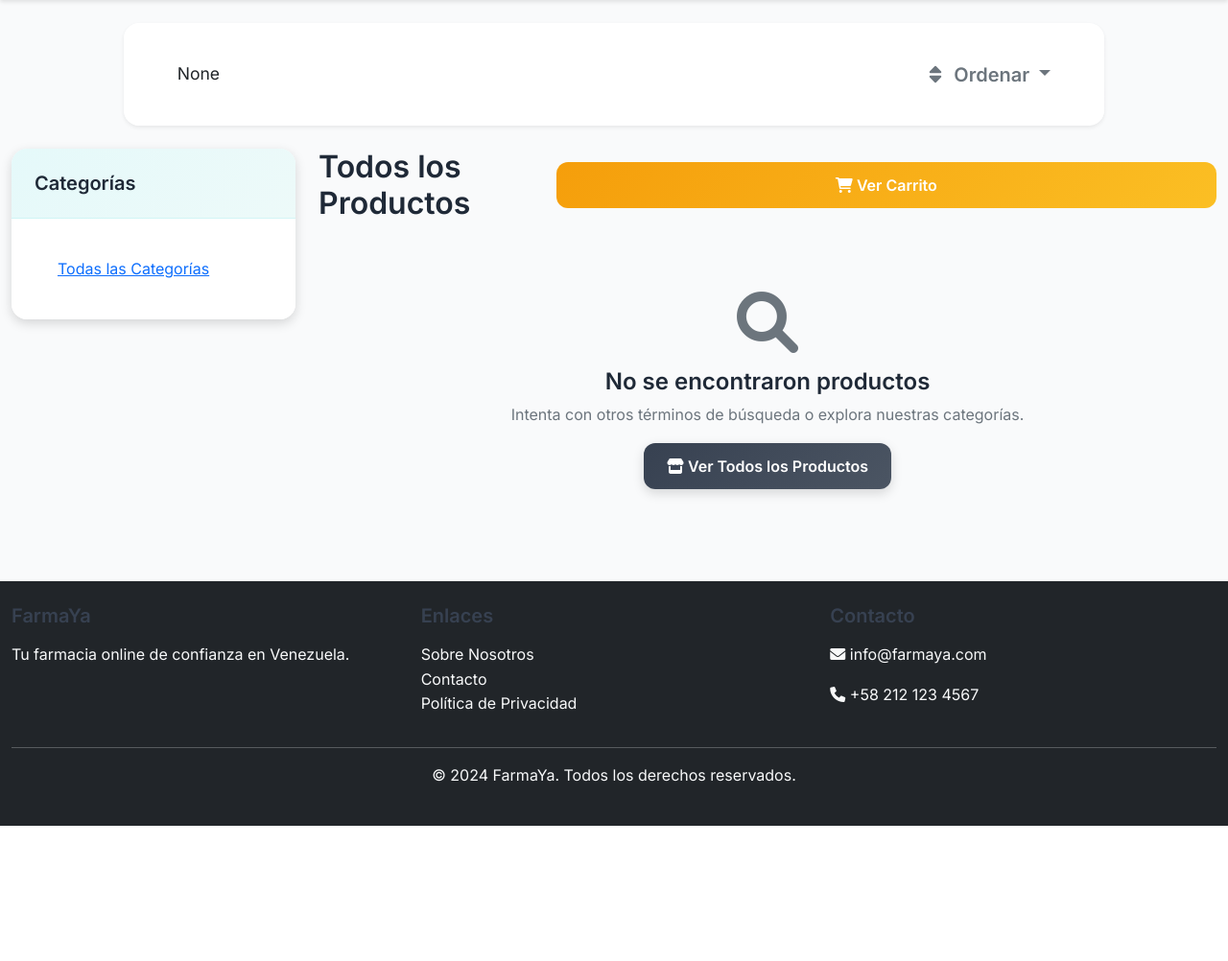
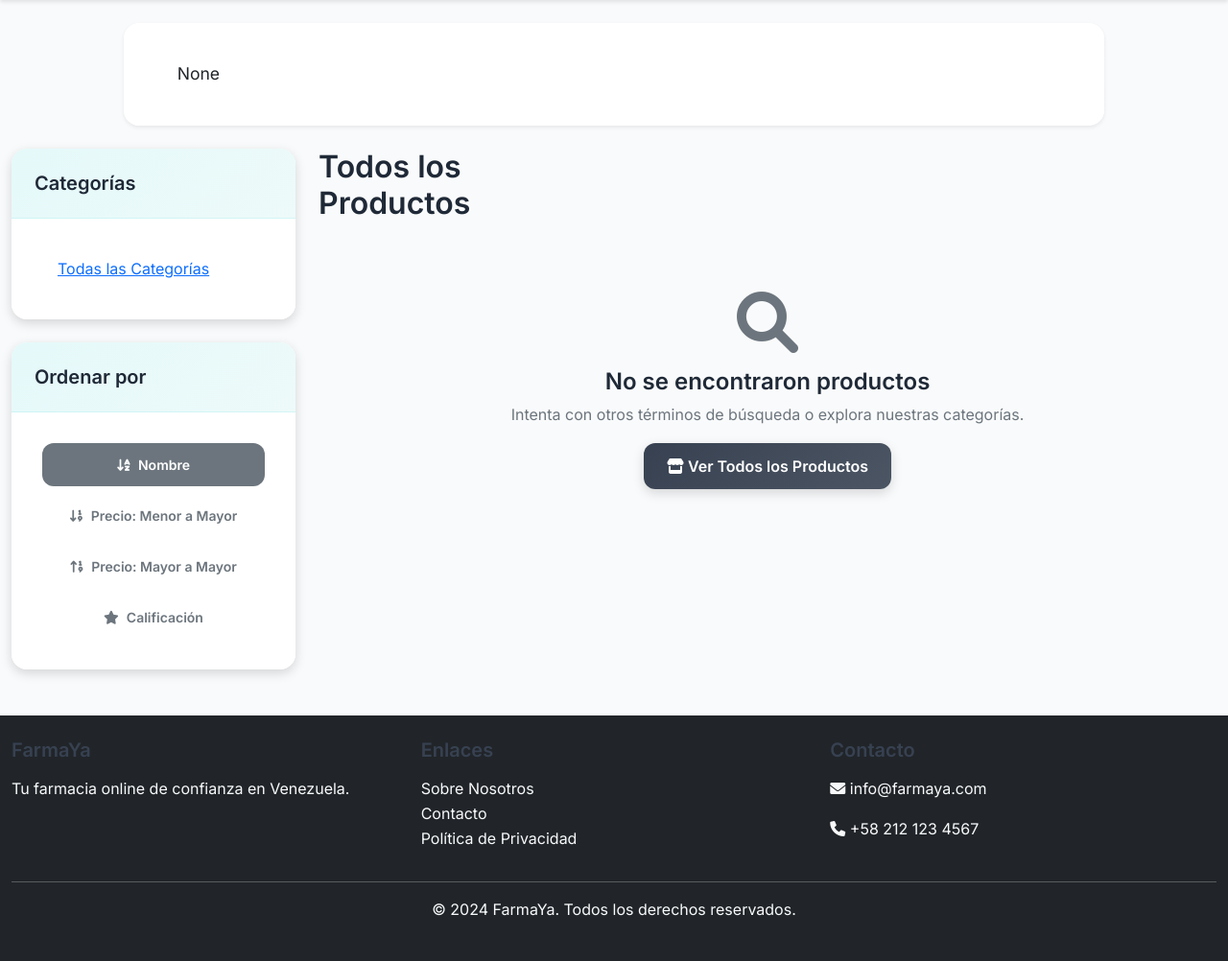
Before and after one commit to JustinnDev/Farmacia, a Django app: page /products/ in a window 1280 px wide. Shown: the part 81-1083 px from the top of the page at 96% size. Before the commit the page ends 942 px from the top, so only its background shows below. Run offline with Django 5.2, Linux system fonts and the light colour scheme; the visitor is signed in with stand-in values (Sample User, id 1); data that the repository does not hold is empty.

Commit message:
Bug frontend filtros

```diff
--- a/products/views.py
+++ b/products/views.py
@@ -238,29 +238,22 @@
 @require_GET
 @cache_page(60 * 15)  # Cache por 15 minutos
 def autocomplete(request):
-    """Endpoint API para autocompletado de productos"""
+    """Endpoint API para autocompletado de productos - solo nombres para completar la búsqueda"""
     query = request.GET.get('q', '').strip()
 
     if len(query) < 2:
         return JsonResponse({'results': []})
 
-    # Buscar productos que coincidan con la query
-    products = Product.objects.filter(
+    # Buscar nombres de productos únicos que coincidan con la query
+    product_names = Product.objects.filter(
         Q(is_active=True) &
-        (Q(name__icontains=query) |
-         Q(description__icontains=query) |
-         Q(brand__icontains=query))
-    ).select_related('category', 'pharmacy')[:10]  # Máximo 10 resultados
+        Q(name__icontains=query)
+    ).values_list('name', flat=True).distinct()[:8]  # Máximo 8 resultados únicos
 
     results = []
-    for product in products:
+    for name in product_names:
         results.append({
-            'id': product.id,
-            'name': product.name,
-            'price': float(product.discounted_price),
-            'category': product.category.name if product.category else 'Sin categoría',
-            'pharmacy': product.pharmacy.pharmacy_name,
-            'image_url': product.main_image.url if product.main_image else None,
+            'name': name,
         })
 
     return JsonResponse({'results': results})
--- a/templates/products/product_list.html
+++ b/templates/products/product_list.html
@@ -67,25 +67,25 @@
         const item = document.createElement('div');
         item.className = 'autocomplete-item p-2 border-bottom cursor-pointer';
         item.onclick = () => {
-            window.location.href = `/products/${product.id}/`;
+            // Completar el campo de búsqueda con el nombre del producto
+            searchInput.value = product.name;
+            // Ocultar las sugerencias
+            autocompleteResults.classList.remove('show');
+            autocompleteResults.classList.add('hide');
+            setTimeout(() => {
+                autocompleteResults.style.display = '';
+            }, 200);
+            // Ejecutar automáticamente la búsqueda
+            searchInput.form.submit();
         };
 
         item.innerHTML = `
             <div class="d-flex align-items-center">
                 <div class="flex-shrink-0 me-2">
-                    ${product.image_url ?
-                        `<img src="${product.image_url}" alt="${product.name}" class="rounded" style="width: 40px; height: 40px; object-fit: cover;">` :
-                        `<div class="bg-light rounded d-flex align-items-center justify-content-center" style="width: 40px; height: 40px;">
-                            <i class="fas fa-pills text-muted"></i>
-                        </div>`
-                    }
+                    <i class="fas fa-search text-muted"></i>
                 </div>
                 <div class="flex-grow-1">
-                    <div class="fw-bold text-truncate">${product.name}</div>
-                    <small class="text-muted">${product.category} • ${product.pharmacy}</small>
-                </div>
-                <div class="flex-shrink-0 text-end">
-                    <div class="fw-bold text-success">${product.price.toFixed(2)} USD</div>
+                    <div class="fw-bold">${product.name}</div>
                 </div>
             </div>
         `;
@@ -141,7 +141,7 @@
 
     <div class="row justify-content-center">
         <div class="col-12 col-lg-10">
-            <div class="card shadow-sm">
+            <div class="card shadow-sm" style="overflow: visible;">
                 <div class="card-body py-4">
                     <div class="row align-items-center">
                         <div class="col-md-8">
@@ -158,21 +158,7 @@
                             </div>
                         </div>
                         <div class="col-md-4 text-end">
-                            <div class="dropdown">
-                                <button class="btn btn-outline-secondary btn-lg dropdown-toggle px-4" type="button" data-bs-toggle="dropdown">
-                                    <i class="fas fa-sort me-2"></i> Ordenar
-                                </button>
-                                <ul class="dropdown-menu dropdown-menu-end">
-                                    <li><a class="dropdown-item py-2" href="?{% if search_query %}q={{ search_query }}&{% endif %}sort=name">
-                                        <i class="fas fa-sort-alpha-down me-2"></i>Nombre</a></li>
-                                    <li><a class="dropdown-item py-2" href="?{% if search_query %}q={{ search_query }}&{% endif %}sort=price_low">
-                                        <i class="fas fa-sort-numeric-down me-2"></i>Precio: Menor a Mayor</a></li>
-                                    <li><a class="dropdown-item py-2" href="?{% if search_query %}q={{ search_query }}&{% endif %}sort=price_high">
-                                        <i class="fas fa-sort-numeric-up me-2"></i>Precio: Mayor a Mayor</a></li>
-                                    <li><a class="dropdown-item py-2" href="?{% if search_query %}q={{ search_query }}&{% endif %}sort=rating">
-                                        <i class="fas fa-star me-2"></i>Calificación</a></li>
-                                </ul>
-                            </div>
+                            <!-- Espacio vacío para mantener el layout -->
                         </div>
                     </div>
                 </div>
@@ -181,7 +167,7 @@
     </div>
 </div>
 
-<div class="row">
+<div class="row" style="position: relative; z-index: 1;">
     <div class="col-md-3" style="position: relative;">
         <!-- Sidebar con filtros -->
         <div class="card mb-4">
@@ -204,6 +190,33 @@
                         </li>
                     {% endfor %}
                 </ul>
+            </div>
+        </div>
+
+        <!-- Filtros de ordenamiento -->
+        <div class="card">
+            <div class="card-header">
+                <h5 class="mb-0">Ordenar por</h5>
+            </div>
+            <div class="card-body">
+                <div class="d-grid gap-2">
+                    <a href="?{% if search_query %}q={{ search_query }}&{% endif %}sort=name"
+                       class="btn btn-outline-secondary btn-sm {% if sort_by == 'name' %}active{% endif %}">
+                        <i class="fas fa-sort-alpha-down me-2"></i>Nombre
+                    </a>
+                    <a href="?{% if search_query %}q={{ search_query }}&{% endif %}sort=price_low"
+                       class="btn btn-outline-secondary btn-sm {% if sort_by == 'price_low' %}active{% endif %}">
+                        <i class="fas fa-sort-numeric-down me-2"></i>Precio: Menor a Mayor
+                    </a>
+                    <a href="?{% if search_query %}q={{ search_query }}&{% endif %}sort=price_high"
+                       class="btn btn-outline-secondary btn-sm {% if sort_by == 'price_high' %}active{% endif %}">
+                        <i class="fas fa-sort-numeric-up me-2"></i>Precio: Mayor a Mayor
+                    </a>
+                    <a href="?{% if search_query %}q={{ search_query }}&{% endif %}sort=rating"
+                       class="btn btn-outline-secondary btn-sm {% if sort_by == 'rating' %}active{% endif %}">
+                        <i class="fas fa-star me-2"></i>Calificación
+                    </a>
+                </div>
             </div>
         </div>
     </div>
@@ -232,13 +245,6 @@
                             <i class="fas fa-list"></i> Mis Productos
                         </a>
                     </div>
-                {% else %}
-                    <a href="{% url 'orders:cart_detail' %}" class="btn btn-success w-100 w-sm-auto">
-                        <i class="fas fa-shopping-cart"></i> Ver Carrito
-                        {% if cart_items_count %}
-                            <span class="badge bg-danger ms-1">{{ cart_items_count }}</span>
-                        {% endif %}
-                    </a>
                 {% endif %}
             {% endif %}
         </div>
```
